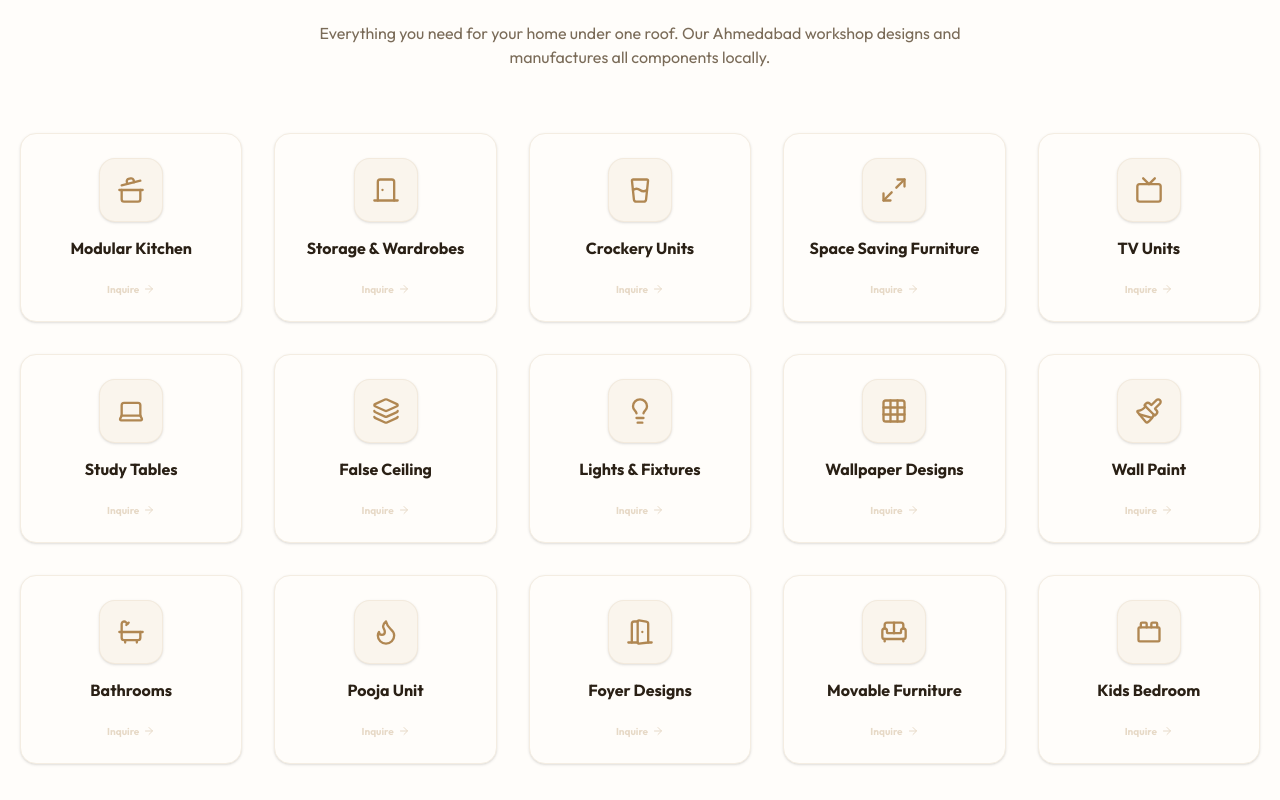
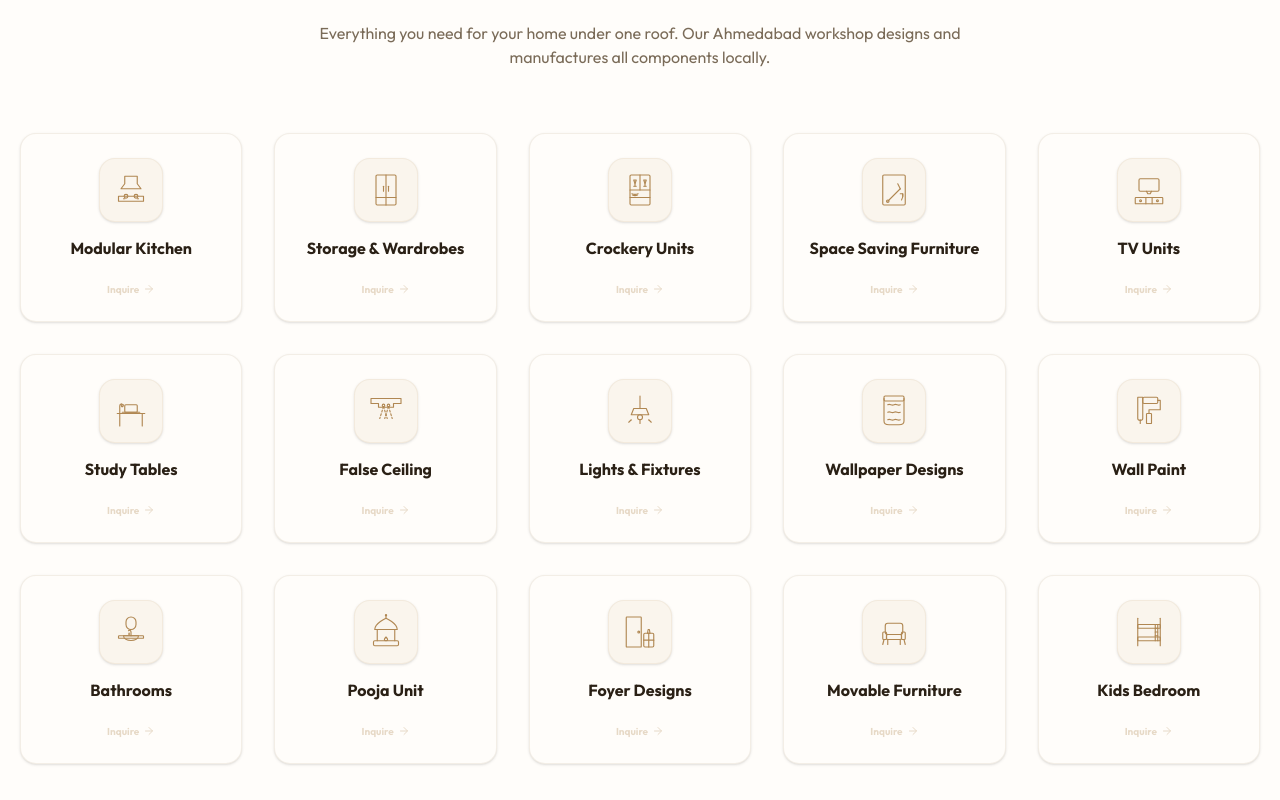
Before and after one commit to ashishpanchal1603/panchal-interior, a Next.js app: page / in a window 1280 px wide. Shown: the part 3220-4020 px from the top of the page. Built offline with nearby package versions, Linux system fonts and the light colour scheme.

Commit message:
icon change in endtoendSolution

```diff
--- a/components/EndToEndSolutions.tsx
+++ b/components/EndToEndSolutions.tsx
@@ -1,25 +1,186 @@
 "use client";
 
 import { motion } from "framer-motion";
-import {
-  CookingPot,
-  DoorClosed,
-  GlassWater,
-  Maximize2,
-  Tv,
-  Laptop,
-  Layers,
-  Lightbulb,
-  Grid3X3,
-  Paintbrush,
-  Bath,
-  Flame,
-  DoorOpen,
-  Sofa,
-  ToyBrick,
-  ArrowRight
-} from "lucide-react";
+import { ArrowRight } from "lucide-react";
 import { useQuoteModal } from "./QuoteModalContext";
+
+// Custom SVG Blueprint Icons matching the theme color and architectural design style
+const KitchenIcon = ({ className }: { className?: string }) => (
+  <svg viewBox="0 0 64 64" fill="none" stroke="currentColor" strokeWidth="1.8" strokeLinecap="round" strokeLinejoin="round" className={className}>
+    <path d="M22,10 L42,10 L42,22 L48,30 H16 L22,22 Z" />
+    <path d="M12,42 H52 V50 H12 Z" />
+    <circle cx="24" cy="42" r="3" />
+    <circle cx="40" cy="42" r="3" />
+    <line x1="20" y1="46" x2="22" y2="46" />
+    <line x1="42" y1="46" x2="44" y2="46" />
+  </svg>
+);
+
+const WardrobeIcon = ({ className }: { className?: string }) => (
+  <svg viewBox="0 0 64 64" fill="none" stroke="currentColor" strokeWidth="1.8" strokeLinecap="round" strokeLinejoin="round" className={className}>
+    <rect x="16" y="8" width="32" height="48" rx="2" />
+    <line x1="32" y1="8" x2="32" y2="56" />
+    <line x1="28" y1="26" x2="28" y2="34" />
+    <line x1="36" y1="26" x2="36" y2="34" />
+    <line x1="16" y1="44" x2="48" y2="44" />
+  </svg>
+);
+
+const CrockeryIcon = ({ className }: { className?: string }) => (
+  <svg viewBox="0 0 64 64" fill="none" stroke="currentColor" strokeWidth="1.8" strokeLinecap="round" strokeLinejoin="round" className={className}>
+    <rect x="16" y="8" width="32" height="48" rx="2" />
+    <line x1="16" y1="32" x2="48" y2="32" />
+    <line x1="16" y1="44" x2="48" y2="44" />
+    <line x1="32" y1="8" x2="32" y2="32" />
+    <path d="M22,16 H26 L24,22 Z" />
+    <line x1="24" y1="22" x2="24" y2="26" />
+    <line x1="22" y1="26" x2="26" y2="26" />
+    <path d="M38,16 H42 L40,22 Z" />
+    <line x1="40" y1="22" x2="40" y2="26" />
+    <line x1="38" y1="26" x2="42" y2="26" />
+    <path d="M20,40 Q24,42 28,40" />
+    <path d="M19,38 Q24,40 29,38" />
+  </svg>
+);
+
+const SpaceSavingIcon = ({ className }: { className?: string }) => (
+  <svg viewBox="0 0 64 64" fill="none" stroke="currentColor" strokeWidth="1.8" strokeLinecap="round" strokeLinejoin="round" className={className}>
+    <rect x="14" y="8" width="36" height="48" rx="2" />
+    <path d="M22,50 L42,30" />
+    <line x1="42" y1="30" x2="38" y2="22" />
+    <circle cx="22" cy="50" r="2" />
+    <path d="M44,48 A 14,14 0 0 0 46,38" />
+    <path d="M42,38 L46,38 L46,42" />
+  </svg>
+);
+
+const TvUnitIcon = ({ className }: { className?: string }) => (
+  <svg viewBox="0 0 64 64" fill="none" stroke="currentColor" strokeWidth="1.8" strokeLinecap="round" strokeLinejoin="round" className={className}>
+    <rect x="16" y="14" width="32" height="20" rx="2" />
+    <path d="M28,34 L30,38 H34 L36,34" />
+    <rect x="10" y="44" width="44" height="10" rx="1" />
+    <line x1="27" y1="44" x2="27" y2="54" />
+    <line x1="37" y1="44" x2="37" y2="54" />
+    <circle cx="18.5" cy="49" r="1.5" />
+    <circle cx="45.5" cy="49" r="1.5" />
+  </svg>
+);
+
+const StudyTableIcon = ({ className }: { className?: string }) => (
+  <svg viewBox="0 0 64 64" fill="none" stroke="currentColor" strokeWidth="1.8" strokeLinecap="round" strokeLinejoin="round" className={className}>
+    <line x1="10" y1="36" x2="54" y2="36" />
+    <line x1="14" y1="36" x2="14" y2="56" />
+    <line x1="50" y1="36" x2="50" y2="56" />
+    <rect x="22" y="22" width="20" height="12" rx="1.5" />
+    <line x1="18" y1="34" x2="46" y2="34" />
+    <path d="M14,36 V24 C14,20 18,20 18,22" />
+    <path d="M16,22 H20 L19,25 H17 Z" />
+  </svg>
+);
+
+const FalseCeilingIcon = ({ className }: { className?: string }) => (
+  <svg viewBox="0 0 64 64" fill="none" stroke="currentColor" strokeWidth="1.8" strokeLinecap="round" strokeLinejoin="round" className={className}>
+    <path d="M8,12 H56 V20 H44 V26 H20 V20 H8 Z" />
+    <circle cx="28" cy="23" r="2" />
+    <circle cx="36" cy="23" r="2" />
+    <line x1="28" y1="25" x2="22" y2="44" strokeDasharray="3 3" />
+    <line x1="28" y1="25" x2="34" y2="44" strokeDasharray="3 3" />
+    <line x1="36" y1="25" x2="30" y2="44" strokeDasharray="3 3" />
+    <line x1="36" y1="25" x2="42" y2="44" strokeDasharray="3 3" />
+  </svg>
+);
+
+const LightsIcon = ({ className }: { className?: string }) => (
+  <svg viewBox="0 0 64 64" fill="none" stroke="currentColor" strokeWidth="1.8" strokeLinecap="round" strokeLinejoin="round" className={className}>
+    <line x1="32" y1="8" x2="32" y2="28" />
+    <path d="M22,28 H42 L46,38 H18 Z" />
+    <circle cx="32" cy="42" r="4" />
+    <line x1="32" y1="46" x2="32" y2="52" />
+    <line x1="18" y1="46" x2="14" y2="50" />
+    <line x1="46" y1="46" x2="50" y2="50" />
+  </svg>
+);
+
+const WallpaperIcon = ({ className }: { className?: string }) => (
+  <svg viewBox="0 0 64 64" fill="none" stroke="currentColor" strokeWidth="1.8" strokeLinecap="round" strokeLinejoin="round" className={className}>
+    <rect x="16" y="8" width="32" height="8" rx="2" />
+    <path d="M16,12 V48 C16,52 20,54 24,54 H40 C44,54 48,52 48,48 V12" />
+    <path d="M22,22 C26,20 28,24 32,22 C36,20 38,24 42,22" />
+    <path d="M22,34 C26,32 28,36 32,34 C36,32 38,36 42,34" />
+    <path d="M22,46 C26,44 28,48 32,46 C36,44 38,48 42,46" />
+  </svg>
+);
+
+const PaintIcon = ({ className }: { className?: string }) => (
+  <svg viewBox="0 0 64 64" fill="none" stroke="currentColor" strokeWidth="1.8" strokeLinecap="round" strokeLinejoin="round" className={className}>
+    <rect x="22" y="10" width="24" height="10" rx="2" />
+    <path d="M46,15 H50 V30 H32 V36" />
+    <rect x="28" y="36" width="8" height="16" rx="1" />
+    <path d="M14,10 H22 V44 C22,48 14,48 14,44 Z" />
+    <line x1="18" y1="46" x2="18" y2="52" />
+  </svg>
+);
+
+const BathroomIcon = ({ className }: { className?: string }) => (
+  <svg viewBox="0 0 64 64" fill="none" stroke="currentColor" strokeWidth="1.8" strokeLinecap="round" strokeLinejoin="round" className={className}>
+    <rect x="24" y="8" width="16" height="20" rx="8" />
+    <rect x="12" y="38" width="40" height="4" rx="1" />
+    <path d="M20,38 C20,48 44,48 44,38 Z" />
+    <path d="M32,38 V32 C32,30 30,28 28,30" />
+    <circle cx="29" cy="34" r="0.5" />
+    <circle cx="29" cy="36" r="0.5" />
+  </svg>
+);
+
+const PoojaIcon = ({ className }: { className?: string }) => (
+  <svg viewBox="0 0 64 64" fill="none" stroke="currentColor" strokeWidth="1.8" strokeLinecap="round" strokeLinejoin="round" className={className}>
+    <rect x="12" y="46" width="40" height="8" rx="2" />
+    <line x1="18" y1="46" x2="18" y2="28" />
+    <line x1="46" y1="46" x2="46" y2="28" />
+    <path d="M14,28 C14,18 32,10 32,10 C32,10 50,18 50,28 Z" />
+    <line x1="32" y1="10" x2="32" y2="6" />
+    <circle cx="32" cy="5" r="1" />
+    <path d="M32,46 C29,46 28,44 32,40 C36,44 35,46 32,46 Z" />
+  </svg>
+);
+
+const FoyerIcon = ({ className }: { className?: string }) => (
+  <svg viewBox="0 0 64 64" fill="none" stroke="currentColor" strokeWidth="1.8" strokeLinecap="round" strokeLinejoin="round" className={className}>
+    <rect x="10" y="8" width="24" height="48" rx="1" />
+    <circle cx="30" cy="32" r="1.5" />
+    <rect x="38" y="34" width="16" height="22" rx="2" />
+    <line x1="38" y1="45" x2="54" y2="45" />
+    <line x1="46" y1="34" x2="46" y2="56" />
+    <path d="M44,34 L45,28 H47 L48,34 Z" />
+  </svg>
+);
+
+const MovableFurnitureIcon = ({ className }: { className?: string }) => (
+  <svg viewBox="0 0 64 64" fill="none" stroke="currentColor" strokeWidth="1.8" strokeLinecap="round" strokeLinejoin="round" className={className}>
+    <rect x="18" y="18" width="28" height="18" rx="4" />
+    <rect x="14" y="32" width="6" height="12" rx="1.5" />
+    <rect x="44" y="32" width="6" height="12" rx="1.5" />
+    <rect x="20" y="36" width="24" height="8" rx="2" />
+    <line x1="16" y1="44" x2="14" y2="52" />
+    <line x1="48" y1="44" x2="50" y2="52" />
+    <line x1="22" y1="44" x2="22" y2="52" />
+    <line x1="42" y1="44" x2="42" y2="52" />
+  </svg>
+);
+
+const KidsBedroomIcon = ({ className }: { className?: string }) => (
+  <svg viewBox="0 0 64 64" fill="none" stroke="currentColor" strokeWidth="1.8" strokeLinecap="round" strokeLinejoin="round" className={className}>
+    <line x1="14" y1="10" x2="14" y2="54" />
+    <line x1="50" y1="10" x2="50" y2="54" />
+    <rect x="14" y="20" width="36" height="6" rx="1" />
+    <rect x="14" y="40" width="36" height="6" rx="1" />
+    <line x1="42" y1="20" x2="42" y2="46" />
+    <line x1="46" y1="20" x2="46" y2="46" />
+    <line x1="42" y1="26" x2="46" y2="26" />
+    <line x1="42" y1="32" x2="46" y2="32" />
+    <line x1="42" y1="38" x2="46" y2="38" />
+  </svg>
+);
 
 interface SolutionItem {
   id: string;
@@ -32,21 +193,21 @@ export default function EndToEndSolutions() {
   const { openQuoteModal } = useQuoteModal();
 
   const solutions: SolutionItem[] = [
-    { id: "kitchen", name: "Modular Kitchen", icon: CookingPot, description: "Custom layouts, soft-close hardware & acrylic finishes" },
-    { id: "wardrobe", name: "Storage & Wardrobes", icon: DoorClosed, description: "Sliding and swing wardrobes with loft storage solutions" },
-    { id: "crockery", name: "Crockery Units", icon: GlassWater, description: "Elegant glass shutters & integrated showcase profile lighting" },
-    { id: "spacesaving", name: "Space Saving Furniture", icon: Maximize2, description: "Wall beds, foldable desks & smart multipurpose tables" },
-    { id: "tvunit", name: "TV Units", icon: Tv, description: "Floating panels, marble backings & cable management options" },
-    { id: "study", name: "Study Tables", icon: Laptop, description: "Ergonomic workspace set-ups with integrated cabinet drawers" },
-    { id: "ceiling", name: "False Ceiling", icon: Layers, description: "Gypsum false ceilings, wood rafters & premium cove lighting" },
-    { id: "lights", name: "Lights & Fixtures", icon: Lightbulb, description: "Decorative profile lights, recessed LED cob & automated mood lighting" },
-    { id: "wallpaper", name: "Wallpaper Designs", icon: Grid3X3, description: "Premium fabric wallpapers & custom designer texture prints" },
-    { id: "paint", name: "Wall Paint", icon: Paintbrush, description: "Royal velvet emulsion finishes, sanding & damp proofing" },
-    { id: "bathroom", name: "Bathrooms", icon: Bath, description: "Waterproof plumbing fixtures, vanity units & premium tiles" },
-    { id: "pooja", name: "Pooja Unit", icon: Flame, description: "Intricate CNC wood carvings, marble mandapams & brass fittings" },
-    { id: "foyer", name: "Foyer Designs", icon: DoorOpen, description: "Shoe consoles, key holders, mirror consoles & entry panelling" },
-    { id: "movable", name: "Movable Furniture", icon: Sofa, description: "Bespoke custom sofas, lounge armchairs & dining table sets" },
-    { id: "kids", name: "Kids Bedroom", icon: ToyBrick, description: "Playful bunk beds, soft-cushion headboards & colorful shelves" }
+    { id: "kitchen", name: "Modular Kitchen", icon: KitchenIcon, description: "Custom layouts, soft-close hardware & acrylic finishes" },
+    { id: "wardrobe", name: "Storage & Wardrobes", icon: WardrobeIcon, description: "Sliding and swing wardrobes with loft storage solutions" },
+    { id: "crockery", name: "Crockery Units", icon: CrockeryIcon, description: "Elegant glass shutters & integrated showcase profile lighting" },
+    { id: "spacesaving", name: "Space Saving Furniture", icon: SpaceSavingIcon, description: "Wall beds, foldable desks & smart multipurpose tables" },
+    { id: "tvunit", name: "TV Units", icon: TvUnitIcon, description: "Floating TV consoles, marble backing panels & clean cable outlets" },
+    { id: "study", name: "Study Tables", icon: StudyTableIcon, description: "Ergonomic workspace desks with drawer storage partitions" },
+    { id: "ceiling", name: "False Ceiling", icon: FalseCeilingIcon, description: "Gypsum board framing designs, wood rafters & light coves" },
+    { id: "lights", name: "Lights & Fixtures", icon: LightsIcon, description: "Hanging pendants, ambient spotlights & track lighting systems" },
+    { id: "wallpaper", name: "Wallpaper Designs", icon: WallpaperIcon, description: "Textured canvas wall coverings & customizable designer patterns" },
+    { id: "paint", name: "Wall Paint", icon: PaintIcon, description: "Royal velvet sheen finishes, putty coats & mechanical sanding" },
+    { id: "bathroom", name: "Bathrooms", icon: BathroomIcon, description: "Under-sink vanity units, waterproof plumbing & premium tiling" },
+    { id: "pooja", name: "Pooja Unit", icon: PoojaIcon, description: "Teak-wood CNC lattices, white marble mandirs & ambient lights" },
+    { id: "foyer", name: "Foyer Designs", icon: FoyerIcon, description: "Console storage, wall mirror setups & wood panel entries" },
+    { id: "movable", name: "Movable Furniture", icon: MovableFurnitureIcon, description: "Ergonomic armchairs, customizable fabric sofas & dining sets" },
+    { id: "kids", name: "Kids Bedroom", icon: KidsBedroomIcon, description: "Integrated study zones, ladder-climb bunk beds & toy shelves" }
   ];
 
   return (
@@ -78,15 +239,15 @@ export default function EndToEndSolutions() {
                 viewport={{ once: true, margin: "-50px" }}
                 transition={{ duration: 0.4, delay: idx * 0.03 }}
                 onClick={() => openQuoteModal(item.name)}
-                className="group p-6 rounded-2xl border border-stone-100 hover:border-primary/30 bg-white hover:bg-stone-50/50 shadow-sm hover:shadow-lg transition-all duration-300 flex flex-col items-center cursor-pointer text-center justify-between"
+                className="group p-6 rounded-2xl border border-stone-200/50 hover:border-primary/40 bg-white hover:bg-stone-50/50 shadow-sm hover:shadow-lg transition-all duration-300 flex flex-col items-center cursor-pointer text-center justify-between"
               >
                 {/* Icon Container */}
                 <div className="flex h-16 w-16 items-center justify-center rounded-2xl bg-primary-light text-primary group-hover:bg-primary group-hover:text-white transition-all duration-300 border border-primary/10 shadow-sm">
-                  <IconComponent className="h-7 w-7 transition-transform duration-300 group-hover:scale-110" />
+                  <IconComponent className="h-10 w-10 transition-transform duration-300 group-hover:scale-110" />
                 </div>
 
                 {/* Details */}
-                <div className="mt-4 flex-grow flex flex-col justify-between">
+                <div className="mt-4 flex-grow flex flex-col justify-between w-full">
                   <div>
                     <h3 className="font-bold text-stone-900 text-sm sm:text-base leading-tight group-hover:text-primary transition">
                       {item.name}
```
